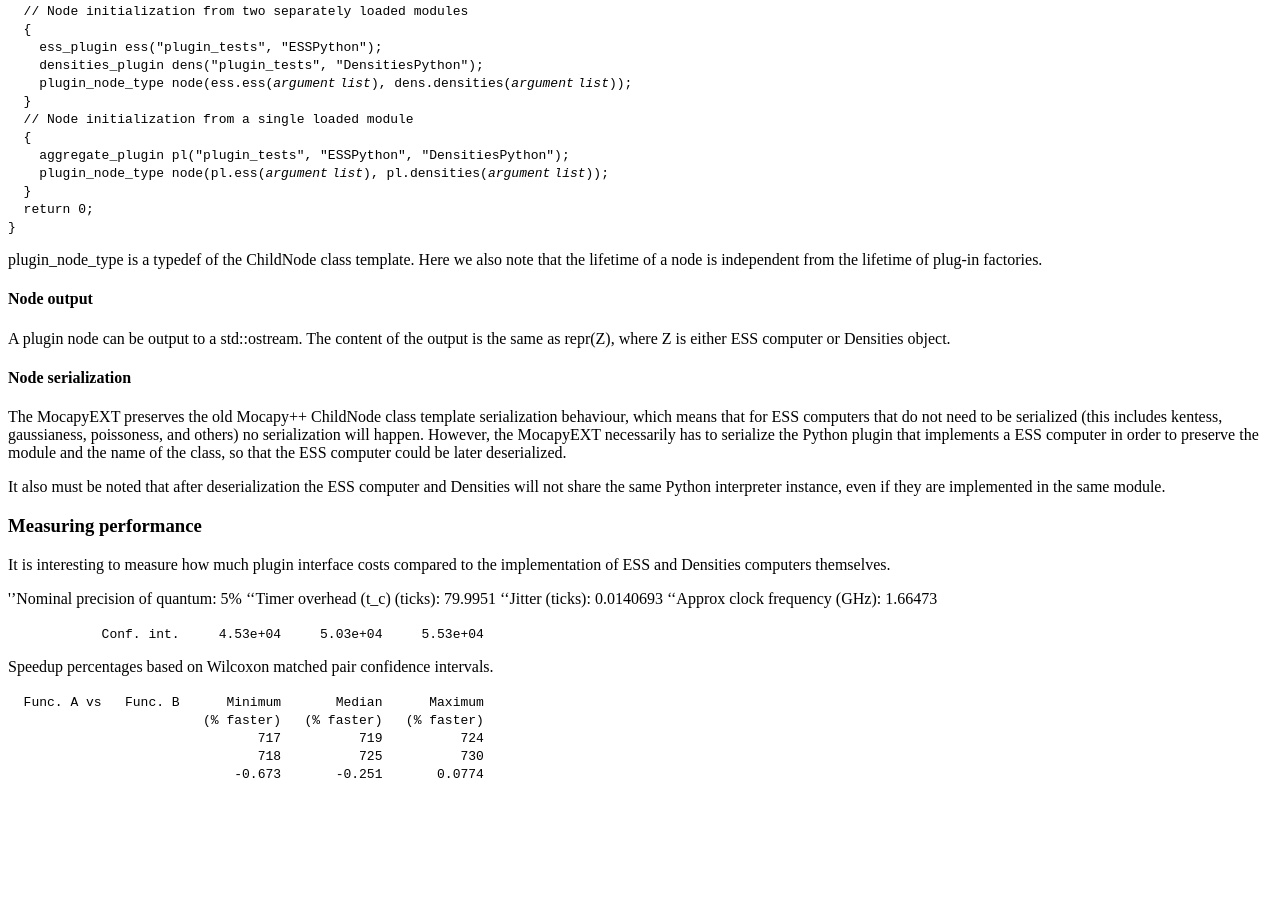
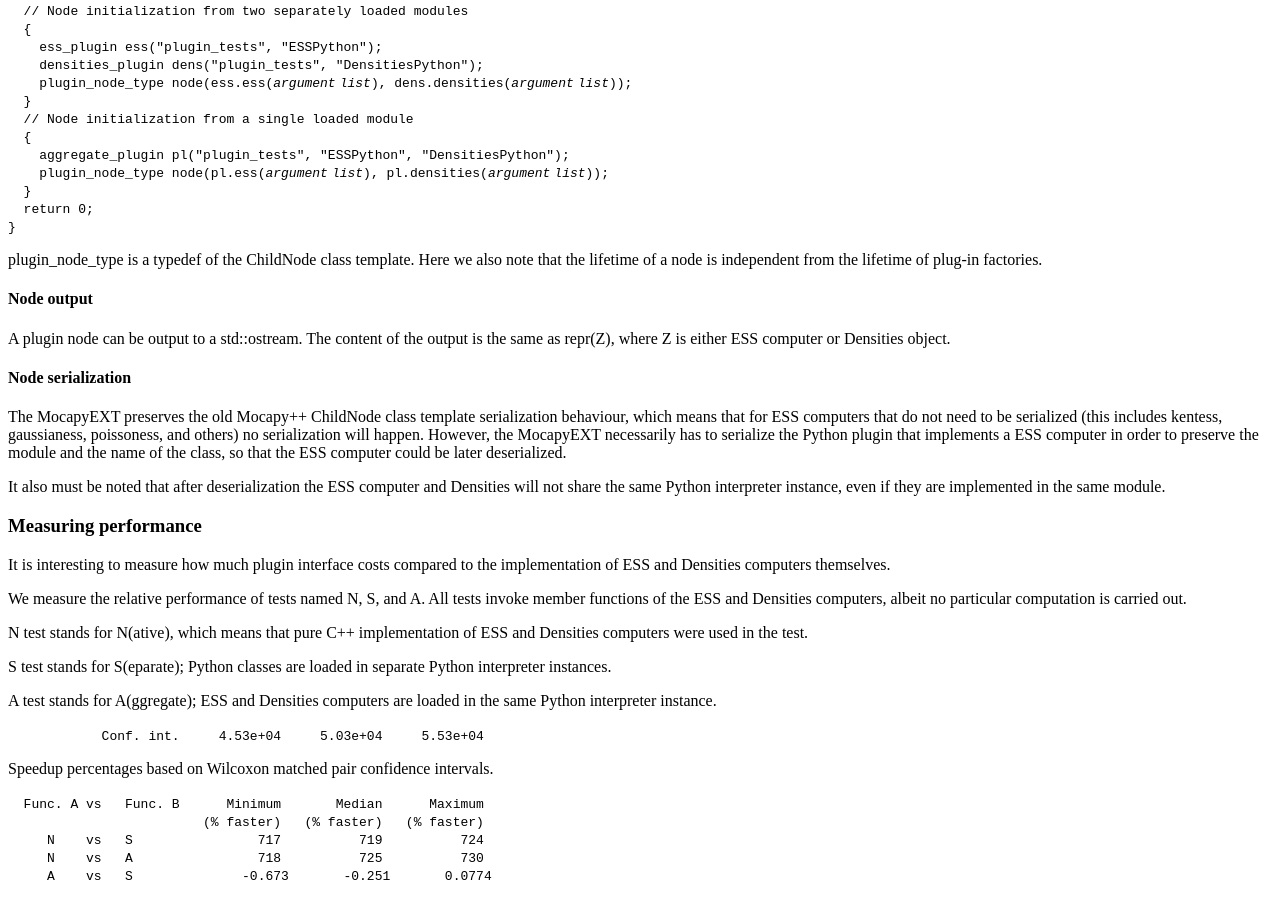
Before and after one commit to biopython/biopython.github.io, a Jekyll site: the page built from wiki/GSOC2011_MocapyExt.md, in a window 1280 px wide and 900 px high, scrolled down 4018 px. Built offline with Jekyll 4.4.1, drawn with Linux system fonts in a browser that asks for light colours; before the commit the page ends 4816 px from its top, so only the background shows below that.

Commit message:
/* Measuring performance */

```diff
--- a/wiki/GSOC2011_MocapyExt.md
+++ b/wiki/GSOC2011_MocapyExt.md
@@ -391,9 +391,18 @@ they are implemented in the same module.
 It is interesting to measure how much plugin interface costs compared to
 the implementation of ESS and Densities computers themselves.
 
-''Nominal precision of quantum: 5% ''Timer overhead (t\_c) (ticks):
-79.9951 ''Jitter (ticks): 0.0140693 ''Approx clock frequency (GHz):
-1.66473
+We measure the relative performance of tests named N, S, and A. All
+tests invoke member functions of the ESS and Densities computers, albeit
+no particular computation is carried out.
+
+N test stands for N(ative), which means that pure C++ implementation of
+ESS and Densities computers were used in the test.
+
+S test stands for S(eparate); Python classes are loaded in separate
+Python interpreter instances.
+
+A test stands for A(ggregate); ESS and Densities computers are loaded in
+the same Python interpreter instance.
 
 `            Conf. int.     4.53e+04     5.03e+04     5.53e+04`
 
@@ -401,6 +410,6 @@ Speedup percentages based on Wilcoxon matched pair confidence intervals.
 
 `  Func. A vs   Func. B      Minimum       Median      Maximum`
 `                         (% faster)   (% faster)   (% faster)`
-`                                717          719          724`
-`                                718          725          730`
-`                             -0.673       -0.251       0.0774`
+`     N    vs   S                717          719          724`
+`     N    vs   A                718          725          730`
+`     A    vs   S              -0.673       -0.251       0.0774`
```
Also changed, not shown: 1 other file.
